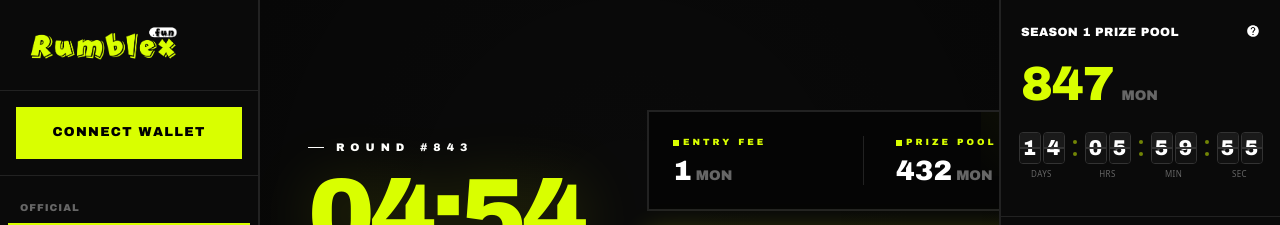
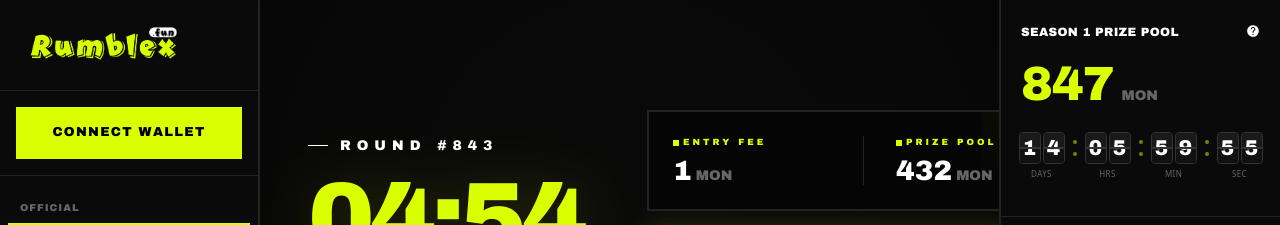
Before and after one commit to rickysvp/RumbleX, a React (Vite) app: page / in a window 1280 px wide. Shown: the top 225 px of the page. Built offline with nearby package versions, Linux system fonts and the light colour scheme.

Commit message:
v0.1.27: Increase ROUND title size in EntryOpenStage

```diff
--- a/package.json
+++ b/package.json
@@ -1,7 +1,7 @@
 {
   "name": "rumblex",
   "private": true,
-  "version": "0.1.26",
+  "version": "0.1.27",
   "type": "module",
   "scripts": {
     "dev": "vite --port=3000 --host=0.0.0.0",
--- a/src/components/arena/EntryOpenStage.tsx
+++ b/src/components/arena/EntryOpenStage.tsx
@@ -41,8 +41,8 @@
 
           {/* LEFT COLUMN: HERO TIMER */}
           <div className="flex flex-col justify-center items-center md:items-start flex-1 text-center md:text-left">
-            <div className="text-white font-app-bold text-[10px] sm:text-[11px] uppercase tracking-[4px] sm:tracking-[6px] mb-2 sm:mb-4 flex items-center gap-2 sm:gap-3">
-              <span className="w-3 sm:w-4 h-[1px] bg-white" />
+            <div className="text-white font-app-bold text-[12px] sm:text-[14px] uppercase tracking-[4px] sm:tracking-[6px] mb-3 sm:mb-5 flex items-center gap-2 sm:gap-3">
+              <span className="w-4 sm:w-5 h-[1px] bg-white" />
               ROUND #{roundNumber}
             </div>
 
--- a/version.json
+++ b/version.json
@@ -1,10 +1,16 @@
 {
-  "version": "0.1.26",
+  "version": "0.1.27",
   "name": "RumbleX",
   "description": "RumbleX - AI-powered battle royale text game engine",
   "channel": "alpha",
   "releaseDate": "2026-04-20",
   "changelog": {
+    "0.1.27": {
+      "date": "2026-04-20",
+      "changes": [
+        "Increase EntryOpenStage ROUND title size"
+      ]
+    },
     "0.1.26": {
       "date": "2026-04-20",
       "changes": [
```
